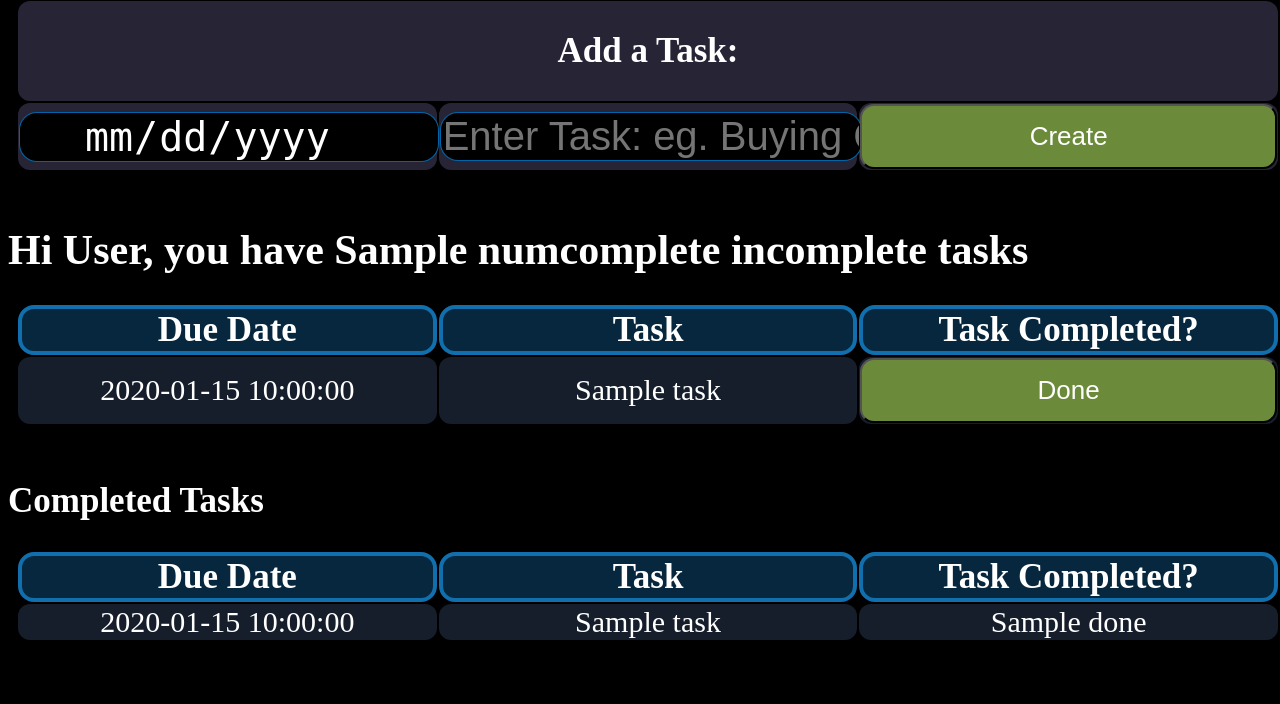
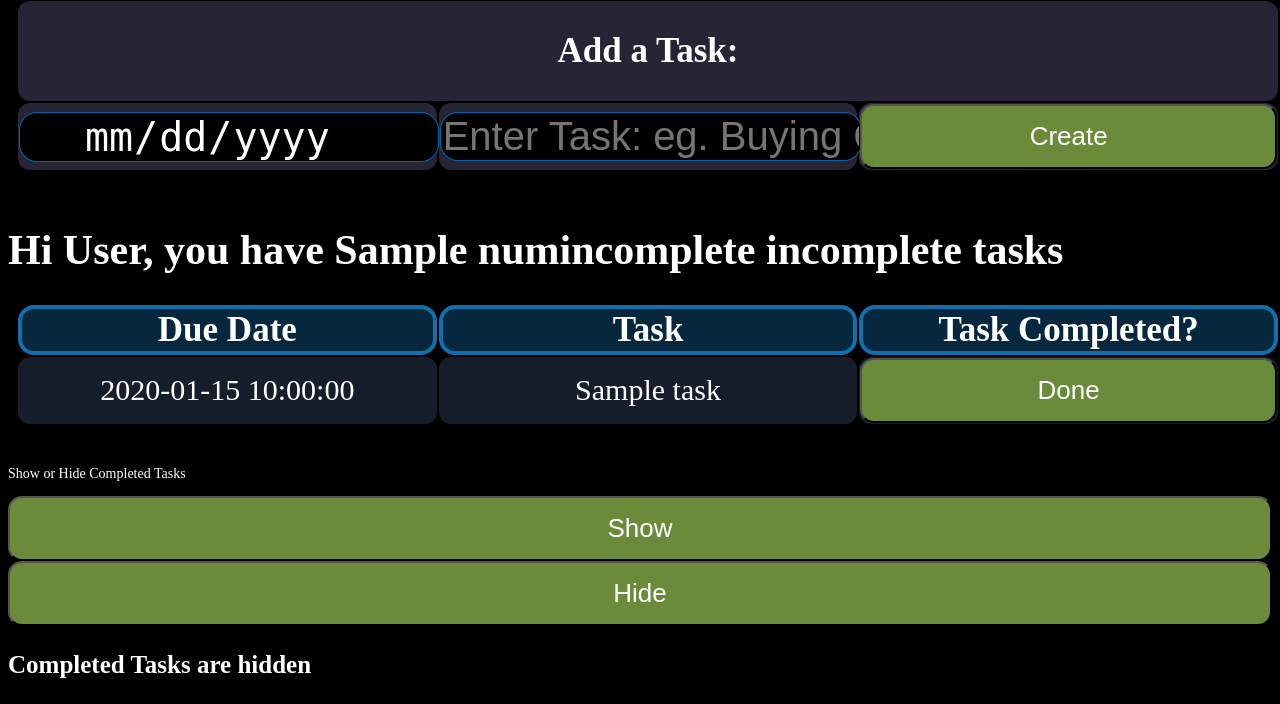
Before and after one commit to Kennethkcpdhs/todo_list1, a Flask app: template templates/index.html in a window 1280 px wide. Shown: the part 181-885 px from the top of the page. Before the commit the page ends 821 px from the top, so only its background shows below. Run offline with Flask 2, Linux system fonts and the light colour scheme; the template is opened without the code that fills it: most values are stand-ins (such as "Sample title", 1, 10 or a date in 2020).

Commit message:
added show hide func

```diff
--- a/app.py
+++ b/app.py
@@ -23,12 +23,24 @@ def getMe():
     response = webbrowser.open(url+"/getMe")
     #print(response)
 
-@app.route("/")
+@app.route("/", methods=["GET","POST"])
 def index():
-    completed_l = todos.find({"done":"yes"}).sort([("due_date", 1)]) #ascending order
-    numcomplete = todos.find({"done":"no"}).count()
+    #count the initial number of completed tasks
+    numcompleted = todos.find({"done":"yes"}).count()
+
+    completed_l = todos.find({"done":"yes"}).sort([("due_date", -1)])
+    #count number of incomplete tasks
+    numincomplete = todos.find({"done":"no"}).count()
     incompleted_l = todos.find({"done":"no"}).sort([("due_date", 1)])
-    return render_template("index.html", complete=completed_l, incomplete=incompleted_l, numcomplete=numcomplete, t=title)
+    print("ticks working")
+    if request.method == "POST":
+        value = request.form.get("check")
+        if value == "hide":
+            value = "hide"
+        else:
+            value = "show"
+    print(str(value))
+    return render_template("index.html", hidevalue=value,complete=completed_l, incomplete=incompleted_l, numincomplete=numincomplete, t=title)
 
 
 #Adding tasks redirect
--- a/static/index.css
+++ b/static/index.css
@@ -10,6 +10,16 @@ h1 {
 h2 {
   color:white;
   font-size: 35px;
+}
+
+h3 {
+  color:white;
+  font-size: 25px;
+}
+
+p{
+  color:white;
+  font-size: 14px;
 }
 .header {
     padding: 30px;
--- a/templates/index.html
+++ b/templates/index.html
@@ -28,9 +28,10 @@
     </form>
 
     <br>
-    <h1>Hi User, you have {{ numcomplete }} incomplete tasks</h1>
+    <h1>Hi User, you have {{ numincomplete }} incomplete tasks</h1>
     <form action="/removetask" method="post" name="remove">
         <!-- Table for Incomplete Tasks-->
+
         <table class="incomplete">
             <tr id="tbheaders">
                 <th class="Duedate">Due Date</th>
@@ -47,16 +48,15 @@
         </table>
     </form>
 
-    <!--Removing items confirmation key=request.values.get("_id")-->
-    <script>
-        function removejs() {
-            windowlocation.href = "./removetask";
-        }
-    </script>
+    <br>
+    <!-- Table for Completed Tasks-->
+    <form action="/" method="post">
+        <p>Show or Hide Completed Tasks</p>
+        <button onclick="/" name="check" value="show">Show</button>
+        <button onclick="/" name="check" value="hide">Hide</button>
 
-    <br>
-    <h2>Completed Tasks</h2>
-    <!-- Table for Completed Tasks-->
+
+    {% if hidevalue == "show" %}
         <table class="completed">
             <tr id="tbheaders">
                 <th class="Duedate">Due Date</th>
@@ -69,7 +69,12 @@
                 <td class="task">{{ todo['task'] }}</td>
                 <td class="Done">{{ todo['done'] }}</td>
             </tr>
+        </table>
         {% endfor %}
-    </table>
+    {% else %}
+    <h3> Completed Tasks are hidden </h3>
+    {% endif %}
+    </form>
+
 
 </body>
```
Also changed, not shown: other parts of static/index.css (+68 -0 lines). Lines whose indentation alone changed are shown as unchanged.
